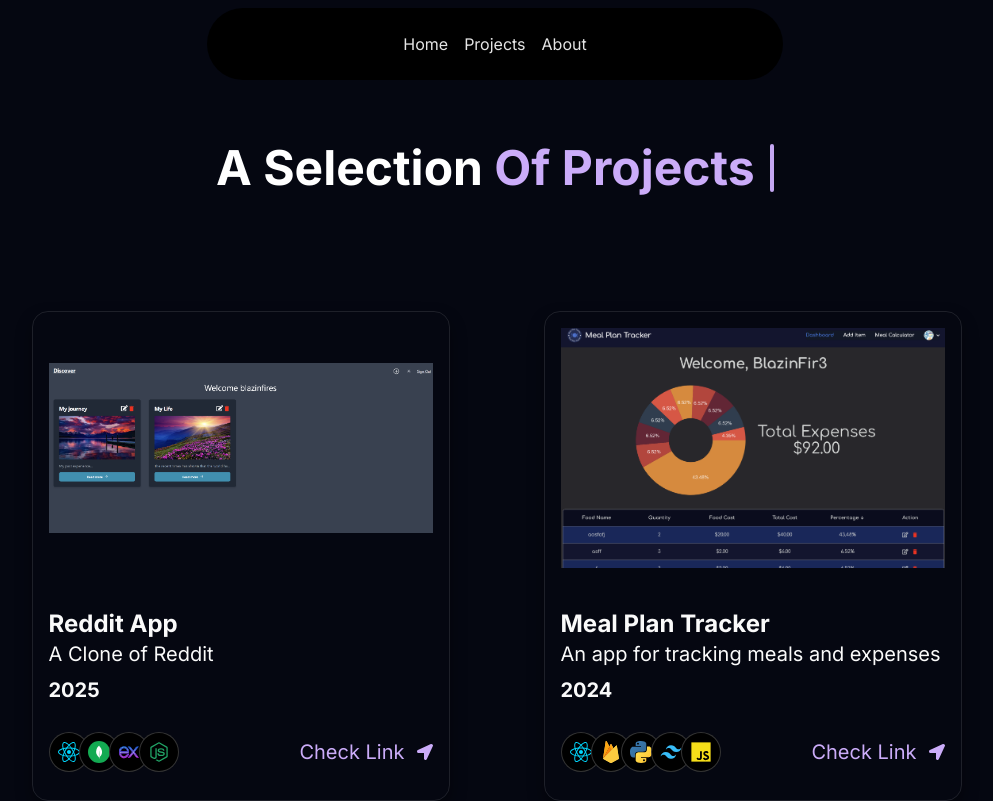
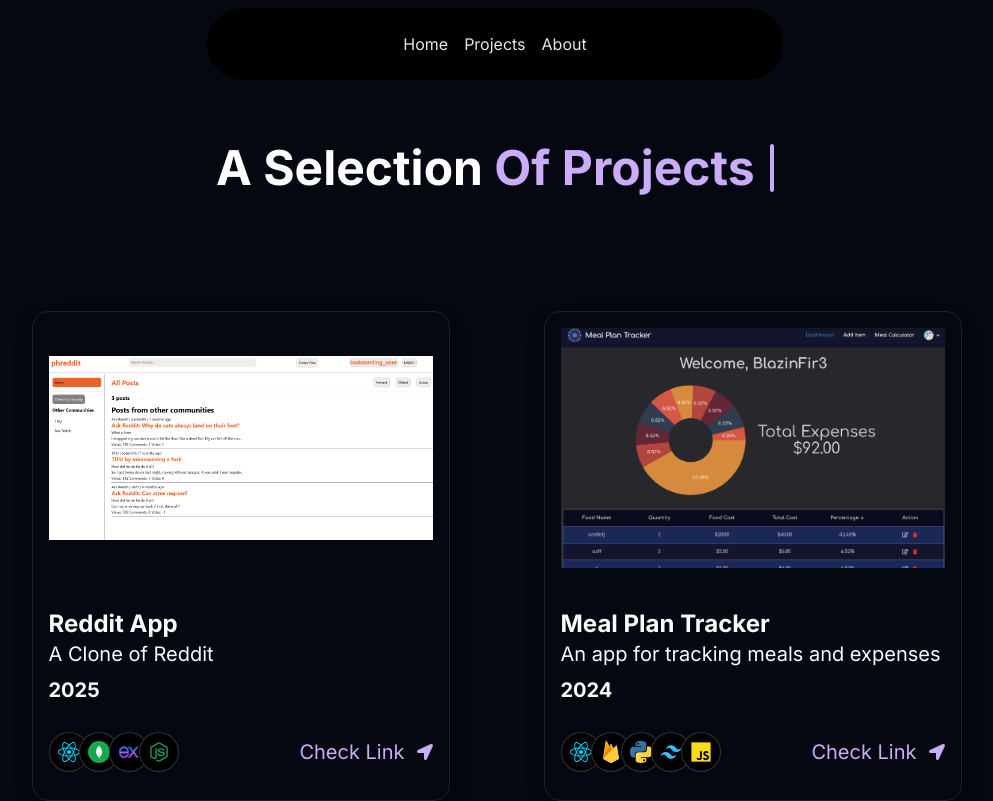
Before and after one commit to RLinV1/raymondportfolio, a Next.js app: page /projects in a window 1280 px wide. Shown: the top 801 px of the page, without its empty margins (145-1138 px from the left). Built offline with nearby package versions, Linux system fonts and the light colour scheme.

Commit message:
Update index.ts

```diff
--- a/data/index.ts
+++ b/data/index.ts
@@ -55,7 +55,7 @@
       id: 1,
       title: "Reddit App",
       des: "A Clone of Reddit",
-      img: "/blog.png",
+      img: "/reddit.png",
       iconLists: ["/re.svg", "mongodb.svg", "express.svg", "node.svg"],
       link: "https://github.com/RLinV1/Reddit-App",
       date: 2025
```
